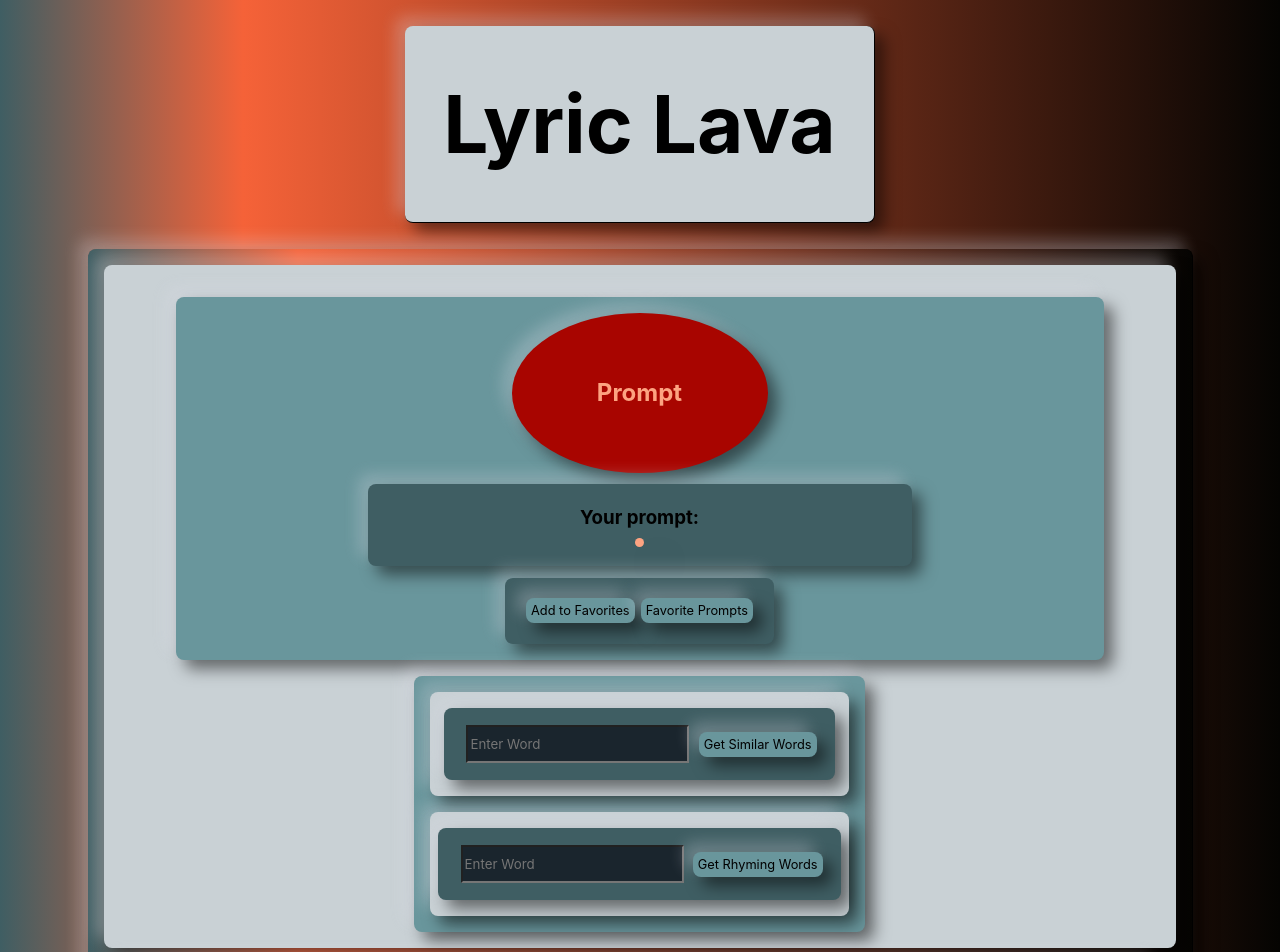
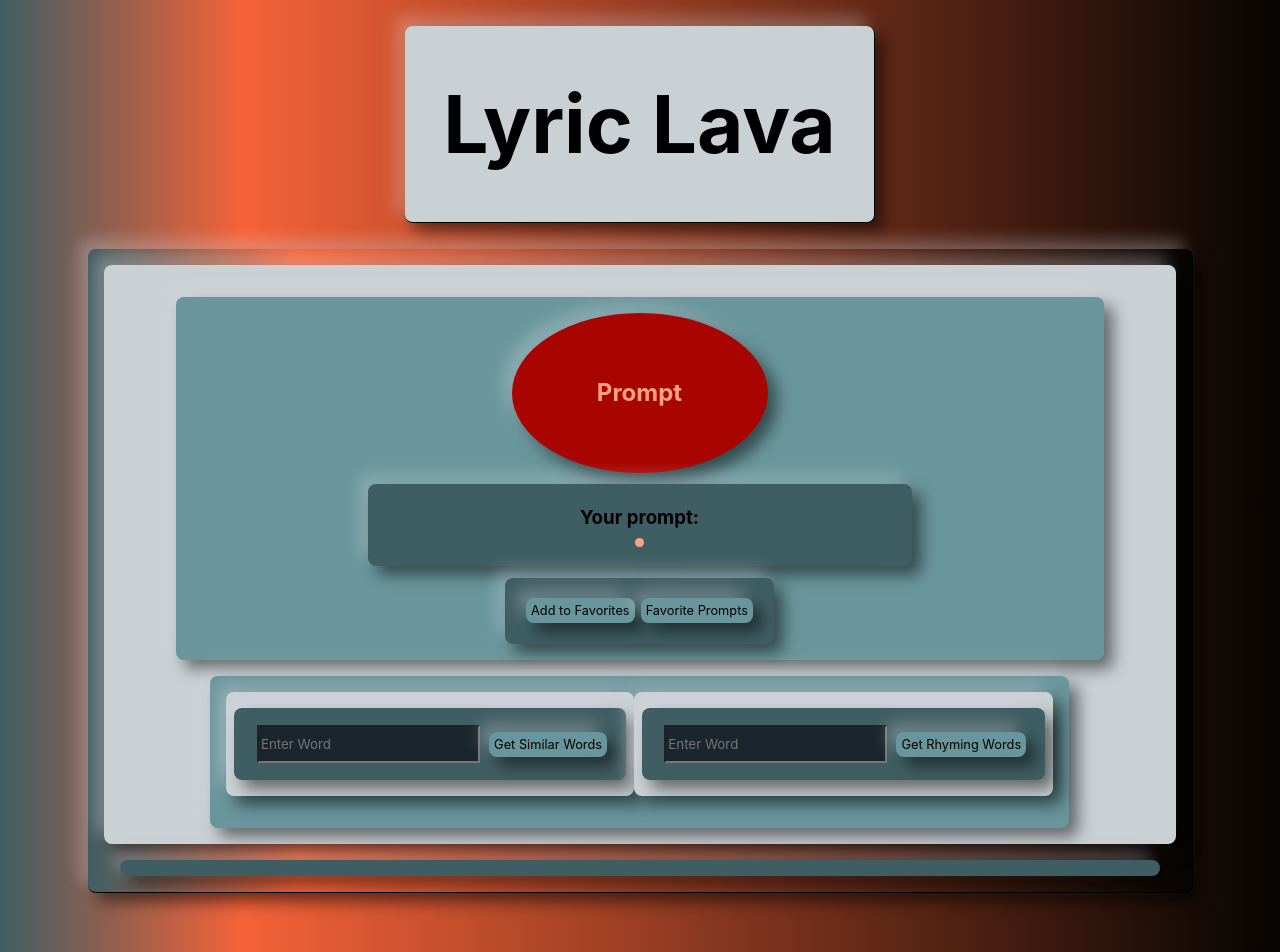
Before and after one commit to conconartist/lyric-lava, a React (Create React App) app: page /home in a window 1280 px wide. Shown: the top 952 px of the page. Built offline with nearby package versions, Linux system fonts and the light colour scheme.

Commit message:
Adjust window

```diff
--- a/src/Components/App/App.css
+++ b/src/Components/App/App.css
@@ -47,7 +47,7 @@
   display: flex;
   flex-direction: column;
   height: 100%;
-  padding-bottom: 10em;
+  padding-bottom: 100vh;
 }
 
 h1 {
@@ -109,7 +109,9 @@
   -9px -9px 16px rgba(221, 221, 232, 0.3);
   border-radius: 8px;
   display: flex;
-  flex-direction: column;
+  flex-direction: row;
+  align-items: baseline;
+  justify-content: space-evenly;
   padding: 0.5em;
   width: 80vw;
 }
@@ -150,3 +152,9 @@
   padding-bottom: 0;
   padding-top: 0;
 }
+
+@media screen and (min-width: 800px) {
+  .formContainer {
+    flex-direction: row;
+  }
+}
```
